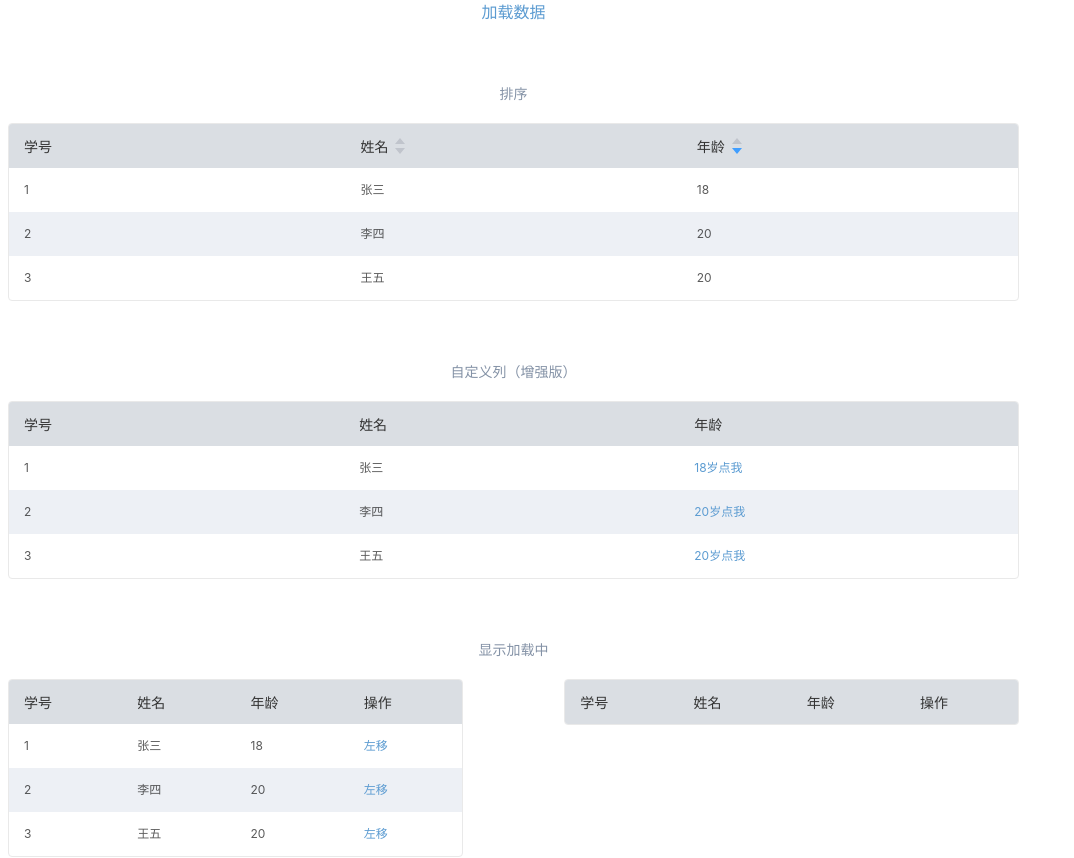
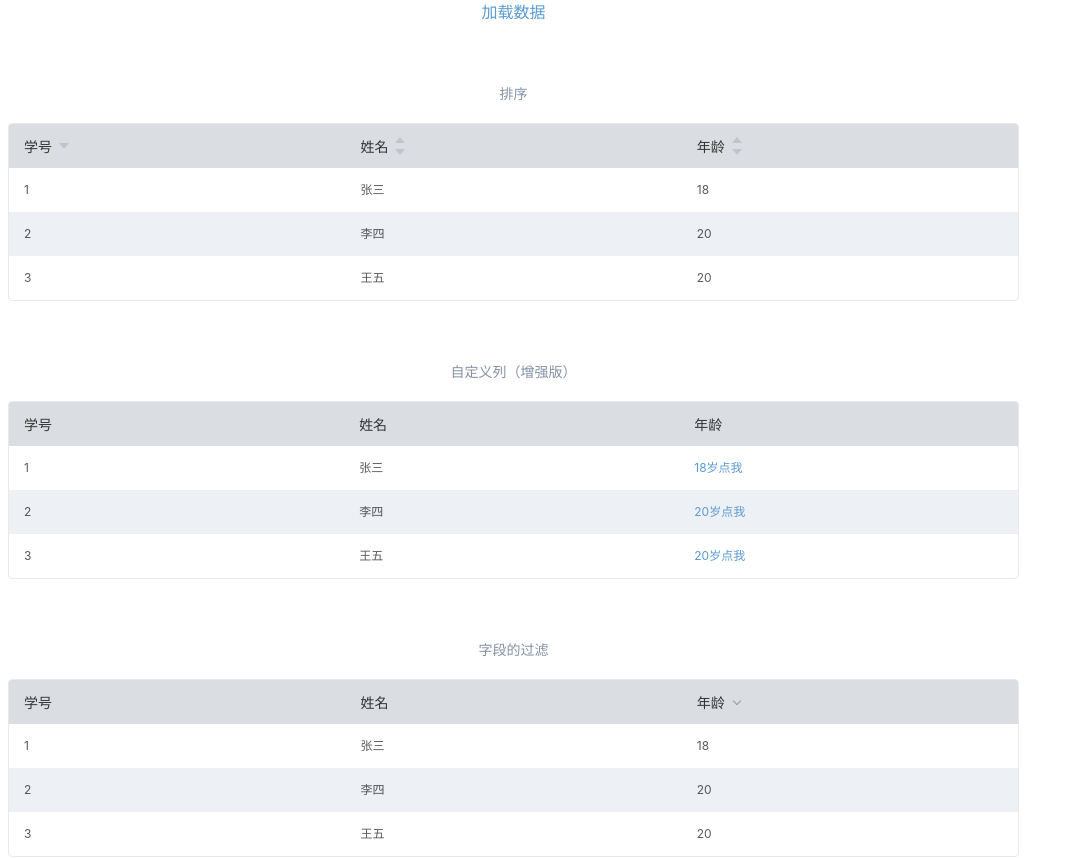
Before and after one commit to keluo/vue-easy-data-grid, a Vue app: page / in a window 1280 px wide. Shown: the part 1369-2227 px from the top of the page, without its empty margins (0-1074 px from the left). Built offline with nearby package versions, Linux system fonts and the light colour scheme.

Commit message:
优化排序 增加反选

```diff
--- a/example/App.vue
+++ b/example/App.vue
@@ -100,6 +100,15 @@
     </vue-data-grid>
   </div>
   <div class="block"  style="width: 80%;">
+    <span class="demonstration">字段的过滤</span>
+    <vue-data-grid
+      :list-data="listData"
+      :columns="columnsForFilter"
+      :zebra="true"
+      :is-key-value="true">
+    </vue-data-grid>
+  </div>
+  <div class="block"  style="width: 80%;">
     <span class="demonstration">显示加载中</span>
     <code>
 
@@ -182,7 +191,15 @@ export default {
         }
       },
       columnsForSort:{
-        id:'学号',
+        id:{
+          name:'学号',
+          sort:{
+            support:'down',
+            custom:function(type,key,currentType){
+              console.log(key,type,currentType);
+            }
+          }
+        },
         name:{
           name:'姓名',
           sort:true,
@@ -191,8 +208,8 @@ export default {
           name:'年龄',
           sort:{
             type:'down',
-            custom:function(type,key){
-              console.log(key,type);
+            custom:function(type,key,currentType){
+              console.log(key,type,currentType);
             }
           }
         }
@@ -203,6 +220,15 @@ export default {
         age:{
           name:'年龄',
           isSlot:true
+        }
+      },
+      columnsForFilter:{
+        id:'学号',
+        name:'姓名',
+        age:{
+          name:'年龄',
+          'filter':['18','20'],
+          'filterValue':[]
         }
       },
       isLoading:true
--- a/src/VueDataGrid.vue
+++ b/src/VueDataGrid.vue
@@ -3,8 +3,8 @@
   <table class="vue-table">
     <thead>
       <tr v-if="!isKeyValue">
-        <th v-if="selection && listData && listData.length > 0">
-          <label class="checkbox-wrap">'
+        <th v-if="selection && currentListData && currentListData.length > 0">
+          <label class="checkbox-wrap">
             <input type="checkbox" class="checkbox-input" id="selectionAll" v-model="selectionAllVal"/>
             <label class="checkbox-inner" for="selectionAll"></label>
           </label>
@@ -13,7 +13,7 @@
         <th v-if="hasOperation">操作</th>
       </tr>
       <tr v-if="isKeyValue">
-        <th v-if="selection && listData && listData.length > 0">
+        <th v-if="selection && currentListData && currentListData.length > 0">
           <label class="checkbox-wrap">
             <input type="checkbox" class="checkbox-input" id="selectionAll" v-model="selectionAllVal"/>
             <label class="checkbox-inner" for="selectionAll"></label>
@@ -22,34 +22,37 @@
         <th v-for="(item,key) in columns" >
           <span v-text="typeof item == 'object' ? item.name : item" class="head-name"></span>
           <div class="sort-wrap" v-if="typeof item == 'object' && item.sort">
-            <span class="sort-up" :class="item.sort.type === 'up'?'on':''" @click="sort('up',key)">
+            <span class="sort-up" :class="item.sort.type === 'up'?'on':''" @click="sort('up',key)" v-if="!item.sort.support || item.sort.support === 'up'">
               <i class="icon-sort-up"></i>
             </span>
-            <span class="sort-down" :class="item.sort.type === 'down'?'on':''" @click="sort('down',key)">
+            <span class="sort-down" :class="item.sort.type === 'down'?'on':''" @click="sort('down',key)" v-if="!item.sort.support || item.sort.support === 'down'">
               <i class="icon-sort-down"></i>
             </span>
           </div>
-          <!-- <i v-if="typeof item == 'object' && item.filter" class="fa fa-filter" @click="showFilter(key)" :class="(columns[key].filterValue && columns[key].filterValue.length > 0) ? 'current' : ''"></i>
-          <div class="filter-wrap" v-if="typeof item == 'object' && item.filter && item.filter.length > 0"  v-show="filter[key]">
-            <div class="filter-content">
-              <div class="filter-item" v-for="(value,index)  in item.filter">
-                <input :id="'fiterName'+index" class="css-checkbox" type="checkbox"  :value="value" v-model="columns[key].filterValue">
-                <input :id="'fiterName'+index" class="css-checkbox" type="checkbox"  :value="value" v-model="fiterName">
-                <label :for="'fiterName'+index" class="css-label" v-text="value"></label>
+          <div class="filter-wrap" v-if="typeof item == 'object' && item.filter" @click="showFilter(key)">
+            <i class="icon-filter" :class="(columns[key].filterValue && columns[key].filterValue.length > 0) ? 'current' : ''"></i>
+            <div class="filter-ext-wrap"  v-show="filter[key]">
+              <div class="filter-content">
+                <div class="filter-item" v-for="(value,index)  in item.filter">
+                  <label class="checkbox-wrap">
+                    <input type="checkbox" class="checkbox-input" :id="'filterName'+index" :value="index" v-model="columns[key].filterValue"/>
+                    <label class="checkbox-inner" :for="'filterName'+index"></label>
+                  </label>
+                  <span class="filter-item-txt" v-text="value"></span>
+                </div>
+              </div>
+              <div class="filter-options">
+                <a class="confirm" @click="filterSubmit(key)">确定</a>
+                <a class="reset">重置</a>
               </div>
             </div>
-            <div class="filter-options">
-              <a class="confirm" @click="filterSubmit(key)">确定</a>
-              <a class="reset">Reset</a>
-            </div>
           </div>
-          <slot name="filter" :data="item" :showFlg="filter" ></slot> -->
         </th>
         <th v-if="hasOperation">操作</th>
       </tr>
     </thead>
     <tbody>
-      <tr v-if="!isKeyValue" v-for = "(data,index) in listData" :class="zebra && index % 2 == 1 ?  'zebra-line' : '' ">
+      <tr v-if="!isKeyValue" v-for = "(data,index) in currentListData" :class="zebra && index % 2 == 1 ?  'zebra-line' : '' ">
         <td v-if="selection" style="min-width:0px;width: 45px;">
           <label class="checkbox-wrap">
             <input :id="'selection_'+index" type="checkbox" class="checkbox-input" v-model="selectionVal[index]"/>
@@ -61,7 +64,7 @@
           <slot :data="data" :index="index"></slot>
         </td>
       </tr>
-      <tr v-if="isKeyValue" v-for = "(data,index) in listData" :class="zebra && index % 2 == 1 ?  'zebra-line' : '' ">
+      <tr v-if="isKeyValue" v-for = "(data,index) in currentListData" :class="zebra && index % 2 == 1 ?  'zebra-line' : '' ">
         <td v-if="selection" style="min-width:0px;width: 45px;">
           <label class="checkbox-wrap">
             <input :id="'selection_'+index" type="checkbox" class="checkbox-input" v-model="selectionVal[index]"/>
@@ -69,7 +72,7 @@
           </label>
         </td>
         <td v-for="(value,key) in columns">
-          <span v-if="typeof value == 'object' && !value.isSlot" v-html="formatter(value,listData[index],key)" v-on:click="click(value,listData[index],key)"></span>
+          <span v-if="typeof value == 'object' && !value.isSlot" v-html="formatter(value,currentListData[index],key)" v-on:click="click(value,currentListData[index],key)"></span>
           <span v-if="typeof value != 'object'" v-text="data[key]"></span>
 
           <slot v-if="typeof value == 'object' && value.isSlot" :data="data" :index="index" :name="'slot-'+key"></slot>
@@ -144,7 +147,7 @@ export default {
   },
   data () {
     return {
-      // filter:{},
+      filter:{},
       selectionVal:[]
     };
   },
@@ -161,6 +164,10 @@ export default {
     }
   },
   computed: {
+    currentListData : function(){
+      let that = this;
+      return JSON.parse(JSON.stringify(that.listData));
+    },
     selectionAllVal :{
       get(){
         var total = 0;
@@ -169,14 +176,14 @@ export default {
             total++;
           }
         }
-        return total === this.listData.length ? true : false;
+        return total === this.currentListData.length ? true : false;
       },
       set(){
         if(this.selectionAllVal){
           this.selectionVal = [];
         }else{
           this.selectionVal = [];
-          for(var i=0; i < this.listData.length ; i++){
+          for(var i=0; i < this.currentListData.length ; i++){
             this.selectionVal.push(true);
           }
         }
@@ -191,6 +198,10 @@ export default {
   methods: {
     sort(type,key){
       //清空之前的排序
+      let currentType = null;
+      if(typeof this.columns[key].sort == 'object' && typeof this.columns[key].sort.type === 'string') {
+        currentType = this.columns[key].sort.type;
+      }
       this.clearSort();
       if(typeof this.columns[key].sort === 'boolean'){
         this.columns[key].sort = {};
@@ -203,10 +214,20 @@ export default {
       }else if(type === 'down'){
         this.columns[key].sort.type = 'down';
       }
+      //判断是否为自定义
       if(this.columns[key].sort.custom && typeof this.columns[key].sort.custom == 'function'){
-        this.columns[key].sort.custom(type,key);
+        if(currentType === type){
+          this.columns[key].sort.type = '';
+        }
+        this.columns[key].sort.custom(type,key,currentType);
       }else{
-        let x = this.listData.sort(this.sortBy(key,type === 'up'?true:false));
+        //取消排序
+        if(currentType === type){
+          this.currentListData = JSON.parse(JSON.stringify(this.listData));
+          this.columns[key].sort.type = '';
+        }else{
+          this.currentListData.sort(this.sortBy(key,type === 'up'?true:false));
+        }
       }
     },
     clearSort(){
@@ -245,7 +266,7 @@ export default {
         this.selectionVal = [];
       }else{
         this.selectionVal = [];
-        for(var i=0; i < this.listData.length ; i++){
+        for(var i=0; i < this.currentListData.length ; i++){
           this.selectionVal.push(true);
         }
       }
@@ -264,21 +285,17 @@ export default {
         return data[key];
       }
     },
-    // sortBy(key) {
-    //   this.sortKey = key
-    //   this.sortOrders[key] = this.sortOrders[key] * -1
-    // },
-    // showFilter(key){
-    //   if(this.filter[key]){
-    //     this.filter[key] = 0;
-    //   }else{
-    //     Vue.set(this.filter,key,1);
-    //   }
-    // },
-    // filterSubmit(key){
-    //   this.$emit('filter-option');
-    //   this.filter[key] = 0;
-    // }
+    showFilter(key){
+      if(this.filter[key]){
+        this.filter[key] = 0;
+      }else{
+        this.$set(this.filter,key,1);
+      }
+    },
+    filterSubmit(key){
+      this.$emit('filter-option');
+      this.filter[key] = 0;
+    }
   }
 }
 </script>
@@ -365,24 +382,45 @@ export default {
   .vue-table tbody tr td.nowrap{
     white-space: nowrap;
   }
-
   .vue-table .filter-wrap{
     position: absolute;
+    top: 0px;
+    width: 14px;
+    height: 100%;
+    display: inline-flex;
+    margin-left: 5px;
+    flex-direction: column;
+    align-items: center;
+    cursor: pointer;
+  }
+  .vue-table .filter-wrap .icon-filter {
+    width: 6px;
+    height: 6px;
+    display: inline-block;
+    border-top: 1px solid #999;
+    border-right: 1px solid #999;
+    transform: rotate(135deg);
+    position: absolute;
+    top: 50%;
+    margin-top: -4px;
+  }
+  .vue-table .filter-wrap .filter-ext-wrap{
+    position: absolute;
     min-width: 96px;
-    margin-left: -8px;
     background: #fff;
     border-radius: 4px;
     box-shadow: 0 1px 6px rgba(0,0,0,.2);
     z-index: 999;
     top: 30px;
-    left: 50px;
+    left: 0px;
+    cursor: initial;
   }
-  .vue-table .filter-wrap .filter-content {
+  .vue-table .filter-wrap .filter-ext-wrap .filter-content {
     max-width: 500px;
     max-height: 300px;
     overflow: auto;
   }
-  .vue-table .filter-wrap .filter-item {
+  .vue-table .filter-wrap .filter-ext-wrap .filter-item {
     padding: 8px 16px;
     margin: 0;
     clear: both;
@@ -390,27 +428,32 @@ export default {
     font-weight: 400;
     color: rgba(0,0,0,.65);
     white-space: nowrap;
-    cursor: pointer;
     -webkit-transition: all .3s;
     transition: all .3s;
+    line-height: 18px;
   }
-  .vue-table .filter-wrap .filter-options {
+  .vue-table .filter-wrap .filter-ext-wrap .filter-item .filter-item-txt{
+    margin-left: 5px;
+  }
+  .vue-table .filter-wrap .filter-ext-wrap .filter-options {
     overflow: hidden;
     padding: 7px 16px;
     border-top: 1px solid #e9e9e9;
+    font-size: 12px;
   }
-  .vue-table .filter-wrap .filter-options a{
+  .vue-table .filter-wrap .filter-ext-wrap .filter-options a{
     color: #108ee9;
     cursor: pointer;
   }
-  .vue-table .filter-wrap .filter-options a.confirm{
+  .vue-table .filter-wrap .filter-ext-wrap .filter-options a.confirm{
     float: right;
     color: #fff;
-    background-color: #108ee9;
-    padding: 5px 15px;
     border-radius: 2px;
+    color: #666;
+    margin-left: 10px;
   }
-  .vue-table .filter-wrap .filter-options a.reset{
+  .vue-table .filter-wrap .filter-ext-wrap .filter-options a.reset{
+    color: #999;
     float: right;
   }
 
@@ -526,18 +569,21 @@ export default {
     margin-left: 5px;
     flex-direction: column;
     align-items: center;
+    justify-content: center;
   }
   .vue-table .sort-wrap .sort-up,.vue-table .sort-wrap .sort-down{
-    display: block;
     width: 14px;
-    height: 50%;
+    height: 26%;
     cursor: pointer;
+    position: relative;
+    justify-content: center;
+    display: flex;
+    align-items: center;
+    flex-direction: column;
   }
   .vue-table .sort-wrap .icon-sort-up,.vue-table .sort-wrap .icon-sort-down {
     width: 0;
     height: 0;
-    left: 2px;
-    position: absolute;
     border-left: 5px solid transparent;
     border-right: 5px solid transparent;
   }
@@ -549,11 +595,9 @@ export default {
   }
   .vue-table .sort-wrap .sort-up .icon-sort-up {
     border-bottom: 6px solid #c0c4cc;
-    top: 14px;
   }
   .vue-table .sort-wrap .sort-down .icon-sort-down {
     border-top: 6px solid #c0c4cc;
-    bottom: 14px;
   }
   @-webkit-keyframes antSlideDownIn {
       0% {
```
Also changed, not shown: 2 other files (tests, documents, lock files or other folders).
